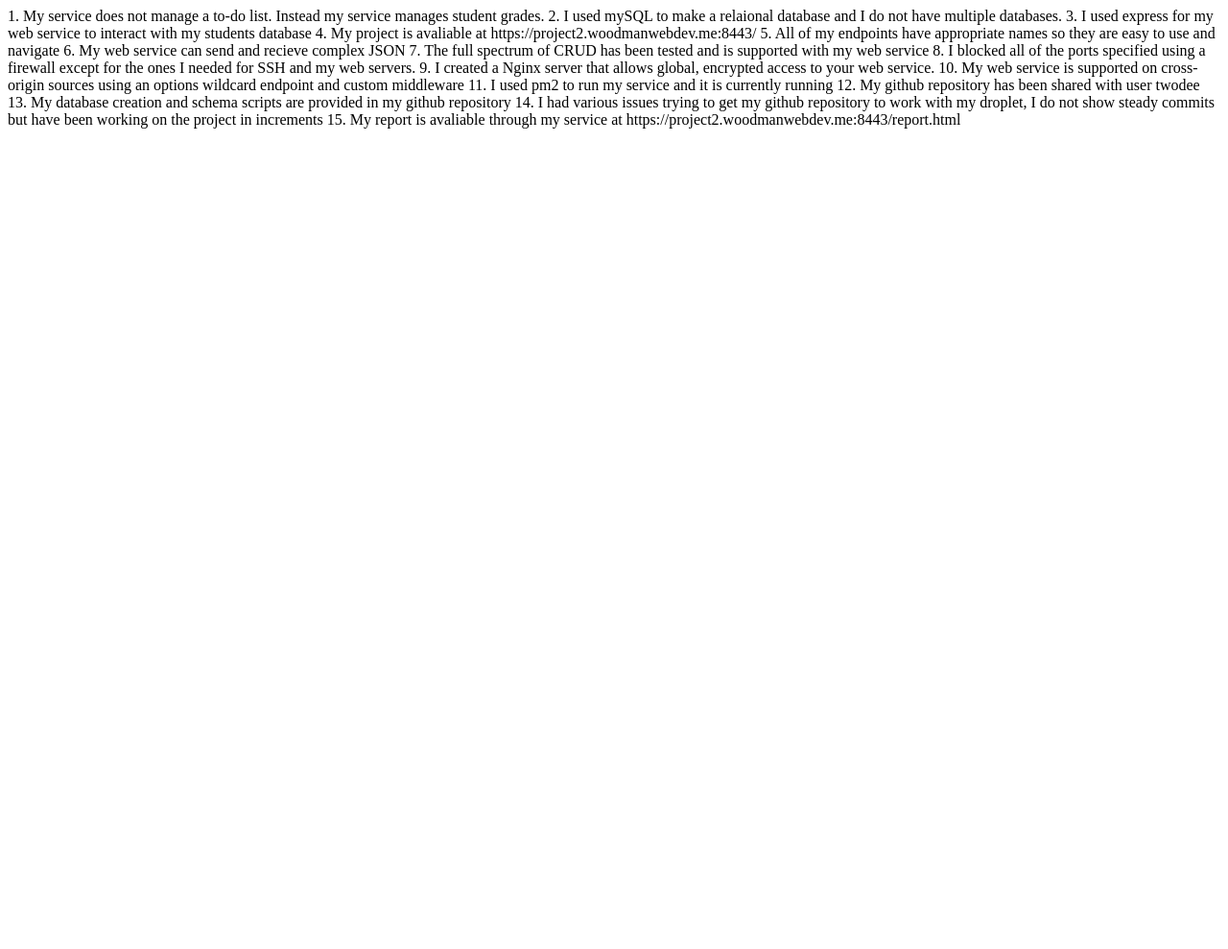
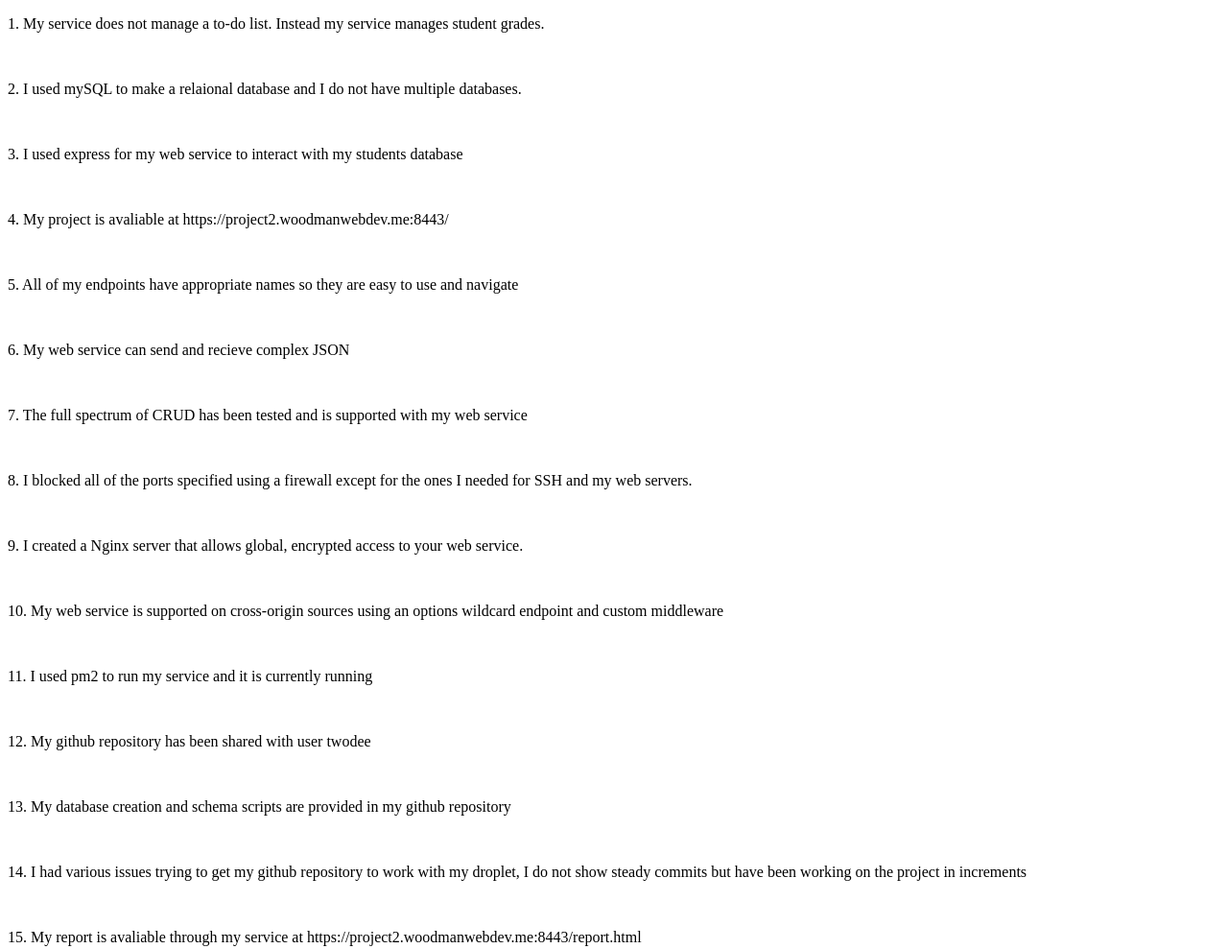
Before and after one commit to woodmatm/project2, a website: page report.html in a window 1280 px wide. Shown: the whole page at 96% size. Before the commit the page ends 800 px from the top, so only its background shows below. Drawn offline with Linux system fonts and the light colour scheme.

Commit message:
final commit + report

```diff
--- a/report.html
+++ b/report.html
@@ -7,24 +7,28 @@
     <title>Document</title>
 </head>
 <body>
-    1. My service does not manage a to-do list. Instead my service manages student grades.
-    2. I used mySQL to make a relaional database and I do not have multiple databases.
-    3. I used express for my web service to interact with my students database
-    4. My project is avaliable at https://project2.woodmanwebdev.me:8443/
-    5. All of my endpoints have appropriate names so they are easy to use and navigate
-    6. My web service can send and recieve complex JSON
-    7. The full spectrum of CRUD has been tested and is supported with my web service
-    8. I blocked all of the ports specified using a firewall except for the ones I needed
-       for SSH and my web servers.
-    9. I created a Nginx server that allows global, encrypted access to your web service.
-    10. My web service is supported on cross-origin sources using an options wildcard
-        endpoint and custom middleware
-    11. I used pm2 to run my service and it is currently running
-    12. My github repository has been shared with user twodee
-    13. My database creation and schema scripts are provided in my github repository
-    14. I had various issues trying to get my github repository to work with my droplet,
-        I do not show steady commits but have been working on the project in increments
-    15. My report is avaliable through my service at
-        https://project2.woodmanwebdev.me:8443/report.html
+   <p>  1. My service does not manage a to-do list. Instead my service
+           manages student grades.</p> <br>
+   <p>  2. I used mySQL to make a relaional database and
+           I do not have multiple databases.</p><br>
+   <p>  3. I used express for my web service to interact with my students database</p><br>
+   <p>  4. My project is avaliable at https://project2.woodmanwebdev.me:8443/</p><br>
+   <p>  5. All of my endpoints have appropriate names so
+           they are easy to use and navigate</p><br>
+   <p>  6. My web service can send and recieve complex JSON</p><br>
+   <p>  7. The full spectrum of CRUD has been tested and is
+           supported with my web service</p><br>
+   <p>  8. I blocked all of the ports specified using a firewall except for the ones I needed
+       for SSH and my web servers.</p><br>
+   <p>  9. I created a Nginx server that allows global, encrypted access to your web service.</p><br>
+   <p>  10. My web service is supported on cross-origin sources using an options wildcard
+        endpoint and custom middleware</p><br>
+   <p>  11. I used pm2 to run my service and it is currently running</p><br>
+   <p>  12. My github repository has been shared with user twodee</p><br>
+   <p>  13. My database creation and schema scripts are provided in my github repository</p><br>
+   <p>  14. I had various issues trying to get my github repository to work with my droplet,
+        I do not show steady commits but have been working on the project in increments</p><br>
+   <p>  15. My report is avaliable through my service at
+        https://project2.woodmanwebdev.me:8443/report.html</p>
 </body>
 </html>
```
